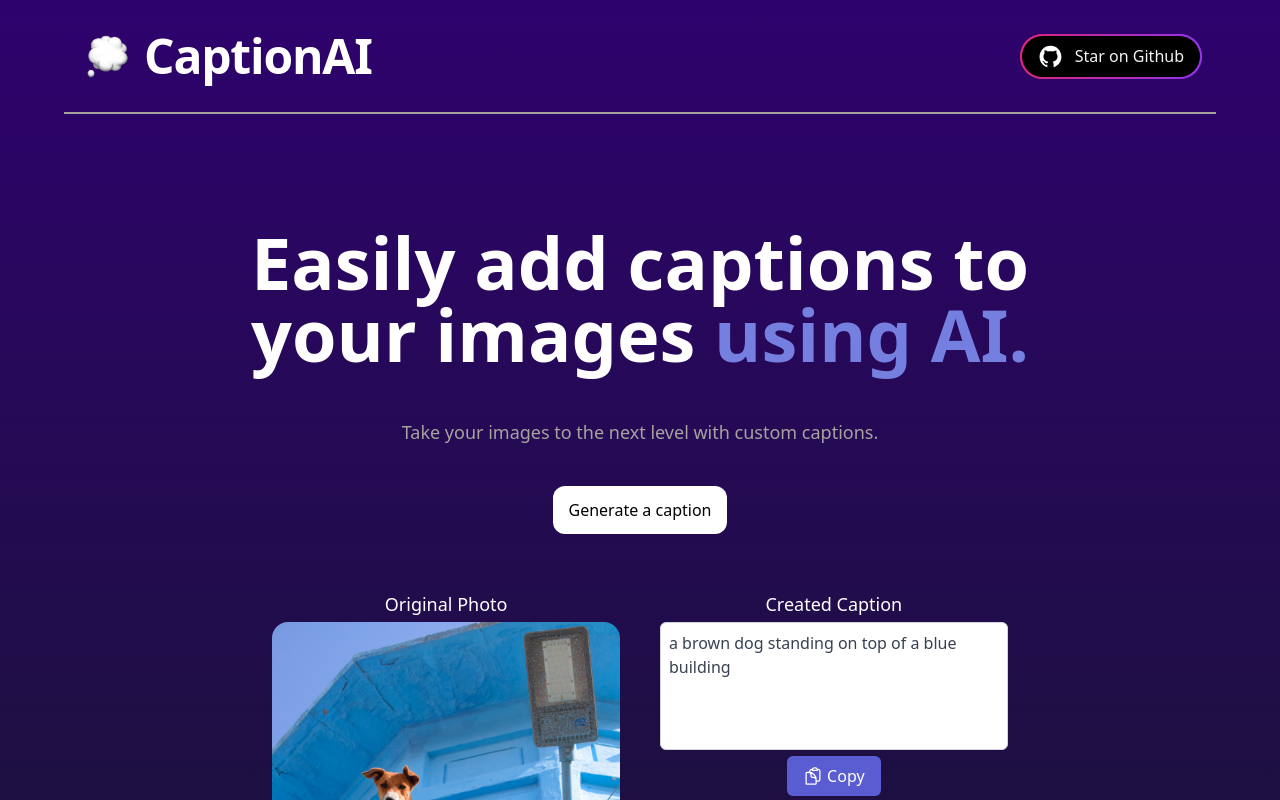
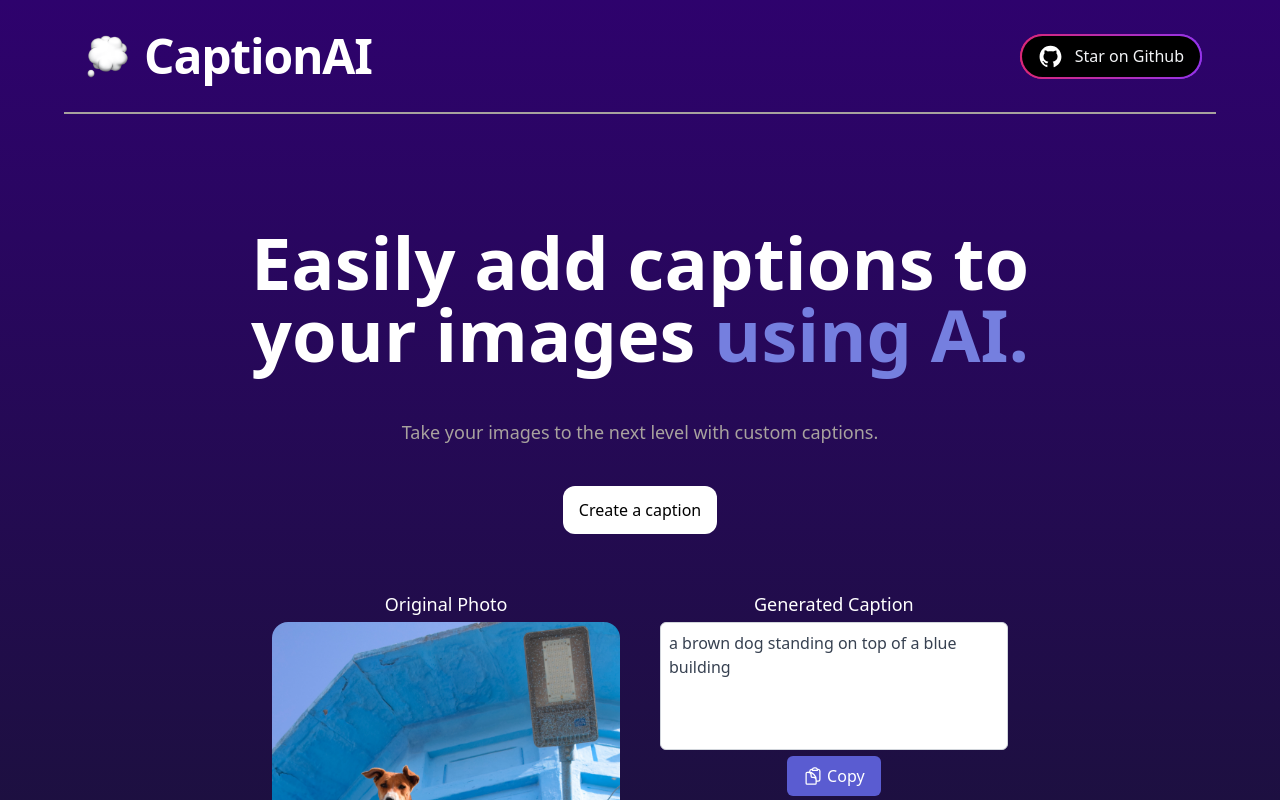
Before and after one commit to hqasmei/captionAI, a Next.js app: page / in a window 1280 px wide. Shown: the top 800 px of the page. Built offline with nearby package versions, Linux system fonts and the light colour scheme.

Commit message:
Updated working on main page

```diff
--- a/components/HeroSection.tsx
+++ b/components/HeroSection.tsx
@@ -32,7 +32,7 @@ export default function HeroSection() {
           className="bg-white rounded-xl text-black font-medium px-4 py-3 sm:mt-10 mt-8 hover:bg-white/80"
           href="/caption"
         >
-          Generate a caption
+          Create a caption
         </Link>
       </div>
 
@@ -51,7 +51,7 @@ export default function HeroSection() {
             </div>
 
             <div className="sm:mt-0 mt-8 w-full md:w-1/2">
-              <h2 className="mb-1 font-medium text-lg">Created Caption</h2>
+              <h2 className="mb-1 font-medium text-lg">Generated Caption</h2>
               <textarea
                 className="w-full h-32 p-2 text-gray-700 border border-gray-300 rounded-md resize-none focus:outline-none focus:ring"
                 placeholder="Enter text here..."
```
